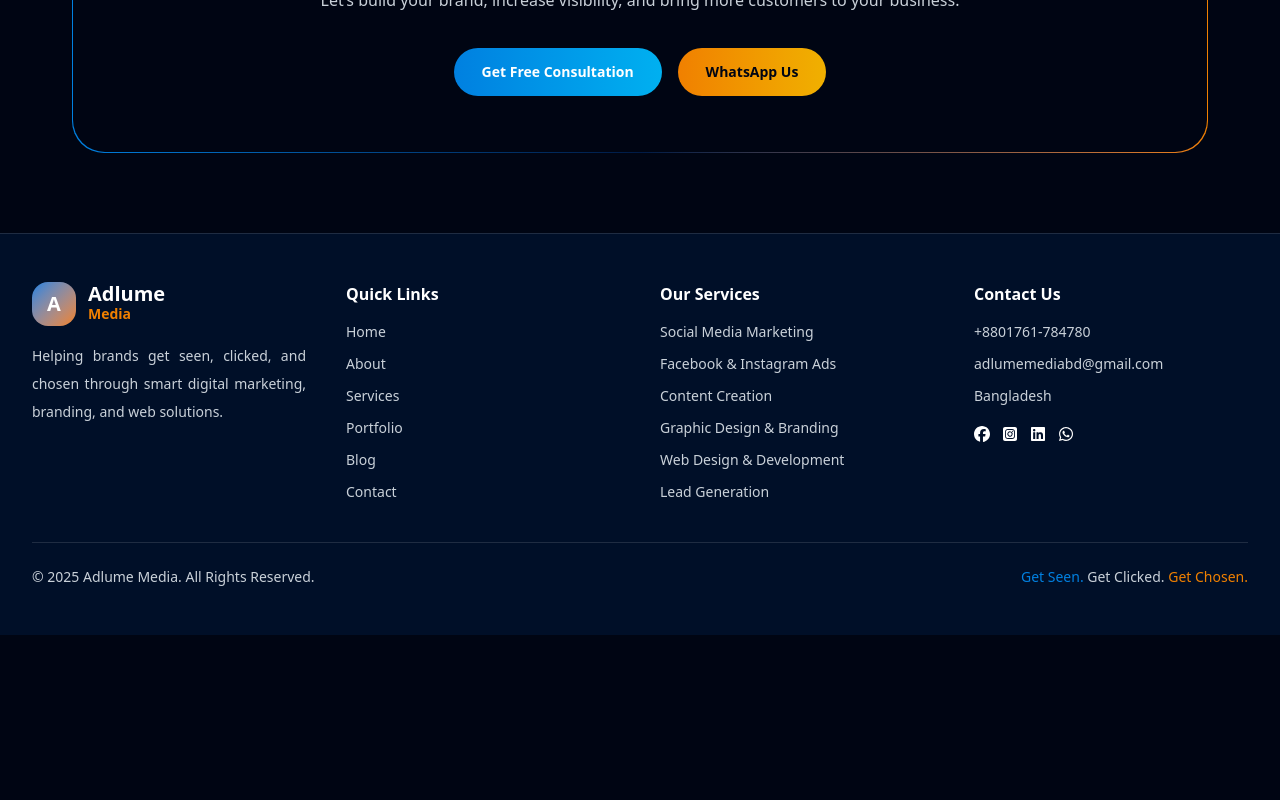
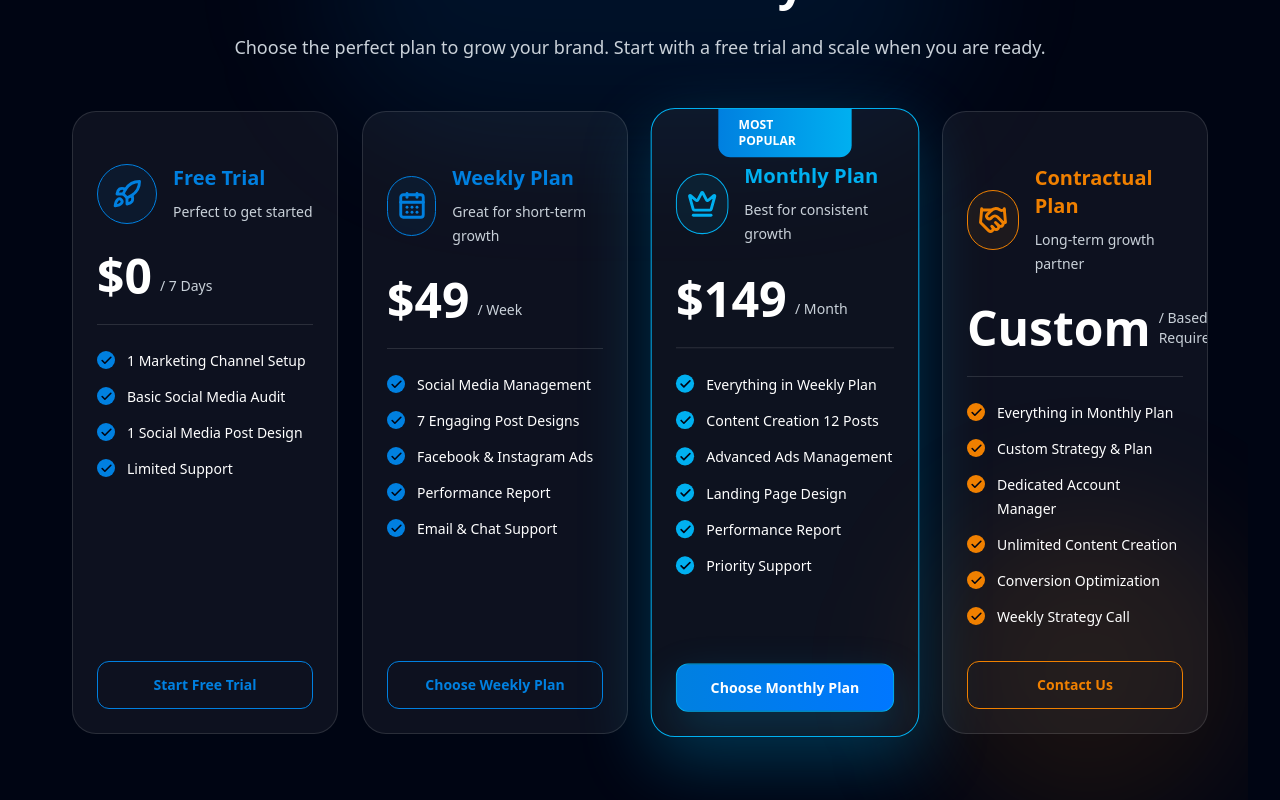
Before and after one commit to TanvirRahman888/adlume-frontend, a Next.js app: page / in a window 1280 px wide. Shown: the part 4260-5060 px from the top of the page. Before the commit the page ends 4895 px from the top, so only its background shows below. Built offline with nearby package versions, Linux system fonts and the light colour scheme.

Commit message:
Pricing Section added

```diff
--- a/app/page.js
+++ b/app/page.js
@@ -1,6 +1,7 @@
 import Container from "@/components/Container";
 import HeroSection from "@/components/home/HeroSection";
 import HomeCTA from "@/components/home/HomeCTA";
+import PriceSection from "@/components/home/PriceSection";
 import ProcessSection from "@/components/home/ProcessSection";
 import RecentProjects from "@/components/home/RecentProjects";
 import ServicesPreview from "@/components/home/ServicesPreview";
@@ -16,6 +17,7 @@ export default function Home() {
         <WhyChooseUs />
         <RecentProjects />
         <ProcessSection />
+        <PriceSection />
         <HomeCTA />
       </Container>
     </main>
--- /dev/null
+++ b/components/home/PriceCard.jsx
@@ -0,0 +1,146 @@
+import Link from "next/link";
+import { Check } from "lucide-react";
+
+export default function PriceCard({
+  title,
+  subtitle,
+  price,
+  period,
+  features = [],
+  icon: Icon,
+  color = "#0080E0",
+  popular = false,
+  buttonText = "Choose Plan",
+  whatsappMessage,
+}) {
+  const whatsappHref = `https://wa.me/8801761784780?text=${encodeURIComponent(
+    whatsappMessage,
+  )}`;
+
+  return (
+    <div
+      className={`group relative flex h-full min-h-106.25 flex-col overflow-hidden rounded-3xl border p-6 transition duration-300 hover:-translate-y-2 ${
+        popular ? "scale-[1.01]" : ""
+      }`}
+      style={{
+        borderColor: popular ? "#00B0F0" : "var(--border)",
+        background: "var(--card)",
+        boxShadow: popular
+          ? "0 24px 70px rgba(0, 176, 240, 0.28)"
+          : "0 20px 60px rgba(0, 128, 224, 0)",
+      }}
+    >
+      {popular && (
+        <div className="absolute left-1/2 top-0 z-10 -translate-x-1/2 rounded-b-xl bg-linear-to-r from-[#0080E0] to-[#00B0F0] px-5 py-2 text-xs font-black uppercase text-white">
+          Most Popular
+        </div>
+      )}
+
+      <div className="pointer-events-none absolute -right-16 -top-16 h-36 w-36 rounded-full bg-[#00B0F0]/0 blur-3xl transition duration-300 group-hover:bg-[#00B0F0]/20" />
+      <div className="pointer-events-none absolute -bottom-16 -left-16 h-36 w-36 rounded-full bg-[#F08000]/0 blur-3xl transition duration-300 group-hover:bg-[#F08000]/20" />
+
+      <div className="relative flex h-full flex-col pt-7">
+        <div className="flex items-center gap-4">
+          <div
+            className="flex h-15 w-15 items-center justify-center rounded-full border transition duration-300 group-hover:scale-110"
+            style={{
+              borderColor: color,
+              color,
+              background: `${color}12`,
+            }}
+          >
+            <Icon size={30} strokeWidth={2.3} />
+          </div>
+
+          <div>
+            <h3
+              className="text-xl font-black transition duration-300"
+              style={{ color }}
+            >
+              {title}
+            </h3>
+
+            <p
+              className="mt-2 text-sm leading-6"
+              style={{ color: "var(--text-muted)" }}
+            >
+              {subtitle}
+            </p>
+          </div>
+        </div>
+
+        <div className="mt-7">
+          <div className="flex items-end gap-2">
+            <h4 className="text-5xl font-black leading-none">{price}</h4>
+
+            {period && (
+              <p
+                className="pb-1 text-sm font-medium"
+                style={{ color: "var(--text-muted)" }}
+              >
+                / {period}
+              </p>
+            )}
+          </div>
+        </div>
+
+        <div
+          className="my-6 h-px w-full"
+          style={{ background: "var(--border)" }}
+        />
+
+        <ul className="space-y-3">
+          {features.map((feature) => (
+            <li key={feature} className="flex items-start gap-3">
+              <span
+                className="mt-0.5 flex h-4.5 w-4.5 shrink-0 items-center justify-center rounded-full"
+                style={{ background: color }}
+              >
+                <Check size={13} strokeWidth={3} className="text-[#000513]" />
+              </span>
+
+              <span className="text-sm leading-6">{feature}</span>
+            </li>
+          ))}
+        </ul>
+
+        <div className="mt-auto pt-8">
+          <Link
+            href={whatsappHref}
+            target="_blank"
+            rel="noopener noreferrer"
+            className="group/btn relative flex h-12 w-full items-center justify-center overflow-hidden rounded-xl border text-sm font-black transition duration-300 hover:scale-[1.03]"
+            style={{
+              borderColor: color,
+              color: popular ? "#FFFFFF" : color,
+              background: popular
+                ? "linear-gradient(90deg, #0080E0, #0077FF)"
+                : "transparent",
+              boxShadow: popular ? `0 18px 45px ${color}35` : "none",
+            }}
+          >
+            <span
+              className="absolute inset-0 translate-y-full transition duration-300 group-hover/btn:translate-y-0"
+              style={{
+                background: popular
+                  ? "linear-gradient(90deg, #F08000, #F0B000)"
+                  : `linear-gradient(90deg, ${color}, #00B0F0)`,
+              }}
+            />
+
+            <span className="absolute left-[-40%] top-0 h-full w-1/3 skew-x-[-20deg] bg-white/30 opacity-0 transition duration-500 group-hover/btn:left-[120%] group-hover/btn:opacity-100" />
+
+            <span
+              className="relative z-10 transition duration-300 group-hover/btn:text-white"
+              style={{
+                color: popular ? "#FFFFFF" : undefined,
+              }}
+            >
+              {buttonText}
+            </span>
+          </Link>
+        </div>
+      </div>
+    </div>
+  );
+}
--- /dev/null
+++ b/components/home/PriceSection.jsx
@@ -0,0 +1,129 @@
+import PriceCard from "./PriceCard";
+import { Rocket, CalendarDays, Crown, Handshake } from "lucide-react";
+
+const pricingPlans = [
+  {
+    title: "Free Trial",
+    subtitle: "Perfect to get started",
+    price: "$0",
+    period: "7 Days",
+    icon: Rocket,
+    color: "#0080E0",
+    buttonText: "Start Free Trial",
+    whatsappMessage:
+      "Hello Adlume Media, I want to start the Free Trial plan for my business. Please share the details.",
+    features: [
+      "1 Marketing Channel Setup",
+      "Basic Social Media Audit",
+      "1 Social Media Post Design",
+      "Limited Support",
+    ],
+  },
+  {
+    title: "Weekly Plan",
+    subtitle: "Great for short-term growth",
+    price: "$49",
+    period: "Week",
+    icon: CalendarDays,
+    color: "#0080E0",
+    buttonText: "Choose Weekly Plan",
+    whatsappMessage:
+      "Hello Adlume Media, I am interested in the Weekly Plan. Please share the details and next steps.",
+    features: [
+      "Social Media Management",
+      "7 Engaging Post Designs",
+      "Facebook & Instagram Ads",
+      "Performance Report",
+      "Email & Chat Support",
+    ],
+  },
+  {
+    title: "Monthly Plan",
+    subtitle: "Best for consistent growth",
+    price: "$149",
+    period: "Month",
+    icon: Crown,
+    color: "#00B0F0",
+    popular: true,
+    buttonText: "Choose Monthly Plan",
+    whatsappMessage:
+      "Hello Adlume Media, I want to choose the Monthly Plan for my business. Please share the details and payment process.",
+    features: [
+      "Everything in Weekly Plan",
+      "Content Creation 12 Posts",
+      "Advanced Ads Management",
+      "Landing Page Design",
+      "Performance Report",
+      "Priority Support",
+    ],
+  },
+  {
+    title: "Contractual Plan",
+    subtitle: "Long-term growth partner",
+    price: "Custom",
+    period: "Based on Requirements",
+    icon: Handshake,
+    color: "#F08000",
+    buttonText: "Contact Us",
+    whatsappMessage:
+      "Hello Adlume Media, I want a custom contractual plan for my business. Please contact me with the details.",
+    features: [
+      "Everything in Monthly Plan",
+      "Custom Strategy & Plan",
+      "Dedicated Account Manager",
+      "Unlimited Content Creation",
+      "Conversion Optimization",
+      "Weekly Strategy Call",
+    ],
+  },
+];
+
+export default function PriceSection() {
+  return (
+    <section
+      className="relative overflow-hidden py-20 sm:py-24"
+      style={{ background: "var(--background)" }}
+    >
+      <div className="pointer-events-none absolute left-1/2 top-0 h-80 w-160 -translate-x-1/2 rounded-full bg-[#0080E0]/10 blur-3xl" />
+      <div className="pointer-events-none absolute bottom-0 right-0 h-80 w-80 rounded-full bg-[#F08000]/10 blur-3xl" />
+
+      <div className="relative mx-auto w-full max-w-360 px-4 sm:px-6 lg:px-10">
+        <div className="mx-auto max-w-4xl text-center">
+          <p className="text-sm font-black uppercase tracking-[0.25em] text-[#0080E0]">
+            Pricing Plans
+          </p>
+
+          <h2 className="mt-4 text-4xl font-black leading-tight md:text-5xl">
+            Flexible Plans for Every Business
+          </h2>
+
+          <p
+            className="mt-5 text-base leading-8 md:text-lg"
+            style={{ color: "var(--text-muted)" }}
+          >
+            Choose the perfect plan to grow your brand. Start with a free trial
+            and scale when you are ready.
+          </p>
+        </div>
+
+        <div className="mt-12 grid items-stretch gap-6 sm:grid-cols-2 xl:grid-cols-4">
+          {pricingPlans.map((plan) => (
+            <PriceCard
+              key={plan.title}
+              title={plan.title}
+              subtitle={plan.subtitle}
+              price={plan.price}
+              period={plan.period}
+              icon={plan.icon}
+              color={plan.color}
+              popular={plan.popular}
+              buttonText={plan.buttonText}
+              whatsappMessage={plan.whatsappMessage}
+              features={plan.features}
+            />
+          ))}
+        </div>
+      </div>
+    </section>
+  );
+}
```
